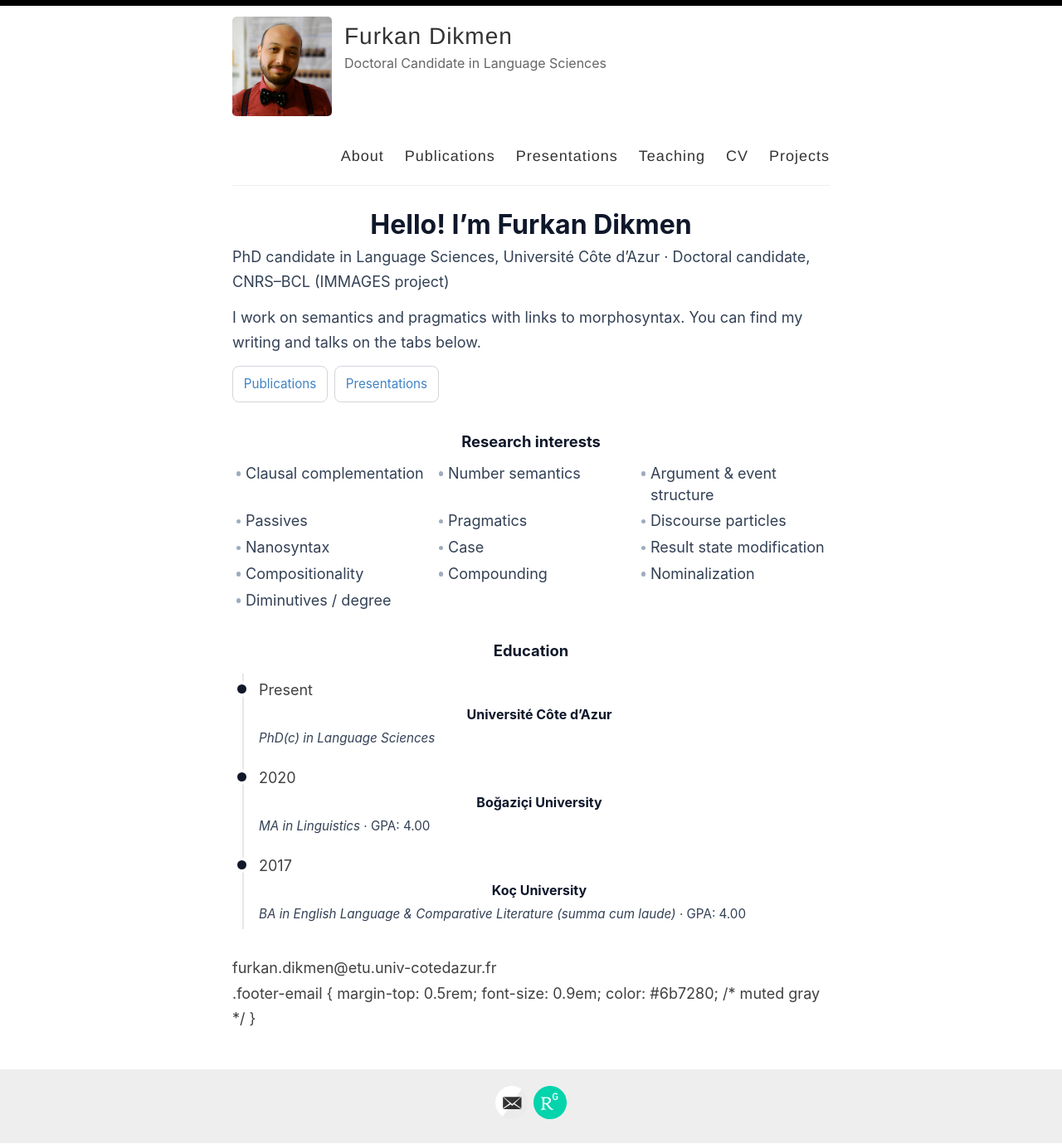
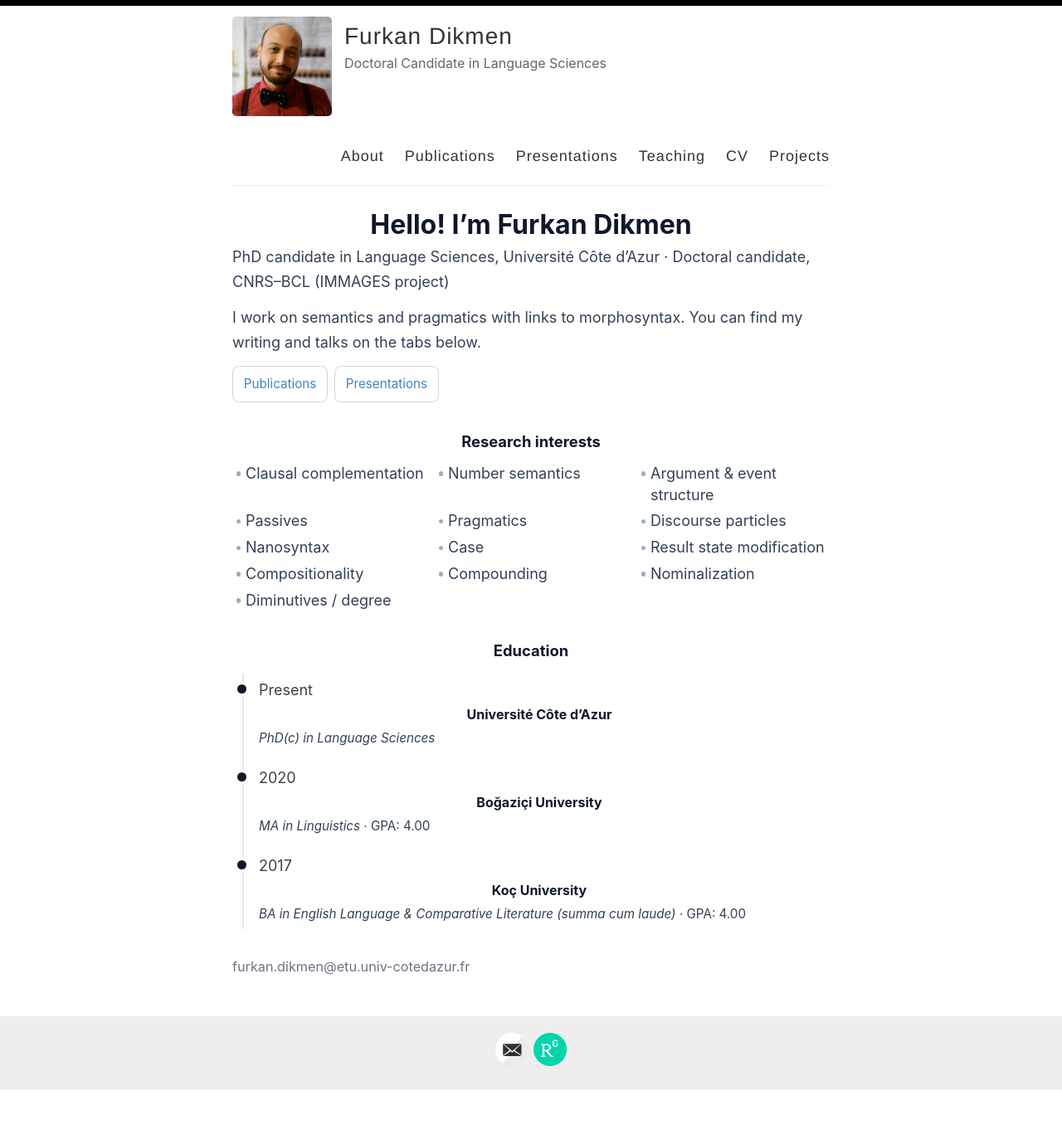
Before and after one commit to furkandikmen/furkandikmen.github.io, a Jekyll site: the page built from index.html, in a window 1280 px wide. Shown: the whole page at 83% size. Built offline with Jekyll 4.4.1, drawn with Linux system fonts in a browser that asks for light colours; the list of posts is cut into pages by our own code; after the commit the page ends 1314 px from its top, so only the background shows below that.

Commit message:
Update index.html

```diff
--- a/index.html
+++ b/index.html
@@ -42,7 +42,7 @@ layout: default
   left: .3rem; top: .65rem;
   width: .35rem; height: .35rem;
   border-radius: 999px;
-  background: #94a3b8; /* soft slate dot */
+  background: #94a3b8;
   opacity: .9;
 }
 
@@ -54,6 +54,13 @@ layout: default
 .edu-item .dot { position:absolute; left:.38rem; top:.8rem; width:.7rem; height:.7rem; border-radius:999px; background:#111827; box-shadow: 0 0 0 4px #fff; }
 .edu-item h3 { margin: 0; font-size:1rem; color: var(--ink); }
 .edu-item .meta { margin:.1rem 0 0; color: var(--sub); font-size:.95rem; }
+
+/* --- Footer email (now inside style) --- */
+.footer-email {
+  margin-top: 0.5rem;
+  font-size: 0.9em;
+  color: #6b7280; /* muted gray */
+}
 
 @media (prefers-color-scheme: dark) {
   :root { --ring:#334155; --ink:#e5e7eb; --sub:#cbd5e1; }
@@ -97,32 +104,27 @@ layout: default
   </ul>
 </section>
 
-
 <section class="section">
   <h2>Education</h2>
   <div class="edu">
-
     <div class="edu-item">
       <div class="dot" aria-hidden="true"></div>
       <div class="year-label">Present</div>
       <h3>Université Côte d’Azur</h3>
       <p class="meta"><em>PhD(c) in Language Sciences</em></p>
     </div>
-
     <div class="edu-item">
       <div class="dot" aria-hidden="true"></div>
       <div class="year-label">2020</div>
       <h3>Boğaziçi University</h3>
       <p class="meta"><em>MA in Linguistics</em> · GPA: 4.00</p>
     </div>
-
     <div class="edu-item">
       <div class="dot" aria-hidden="true"></div>
       <div class="year-label">2017</div>
       <h3>Koç University</h3>
       <p class="meta"><em>BA in English Language &amp; Comparative Literature (summa cum laude)</em> · GPA: 4.00</p>
     </div>
-
   </div>
 </section>
 
@@ -131,10 +133,3 @@ layout: default
     <span>{{ site.footer-email-plain }}</span>
   </div>
 {% endif %}
-
-
-.footer-email {
-  margin-top: 0.5rem;
-  font-size: 0.9em;
-  color: #6b7280; /* muted gray */
-}
```
